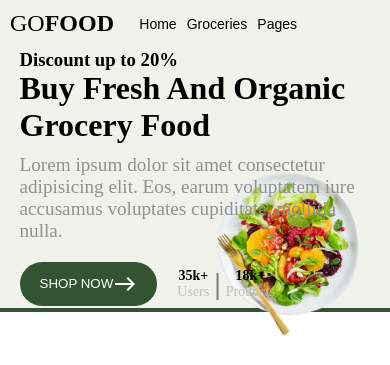
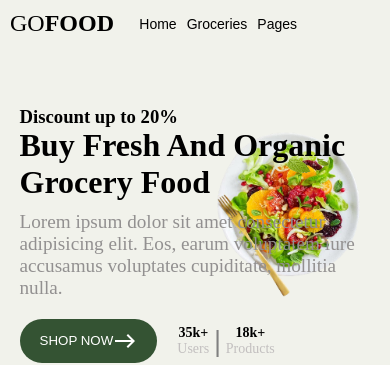
Before and after one commit to Vj-is-brand/Grocery-app, a Next.js app: page / in a window 390 px wide. Shown: the top 365 px of the page. Built offline with nearby package versions, Linux system fonts and the light colour scheme; no server answers.

Commit message:
"chnaged height in herosection"

```diff
--- a/app/styles/heroSection.css
+++ b/app/styles/heroSection.css
@@ -1,6 +1,6 @@
 .container {
   display: flex;
-  height: 80vw;
+  height: 60vw;
   width: 100%;
   background-color: transparent;
   position: relative;
@@ -9,7 +9,7 @@
 
 .leftContainer,
 .rightContainer {
-  height: 70vw;
+  height: 60vw;
 }
 
 .leftContainer {
@@ -154,10 +154,13 @@
 }
 
 @media (max-width: 522px) {
-  .leftContainer,
+  .leftContainer {
+    width: 100%;
+    /* height: auto; */
+    height: 50vh;
+  }
   .rightContainer {
-    width: 100%;
-    height: auto;
+    display: none;
   }
 
   .transparent-img {
```
